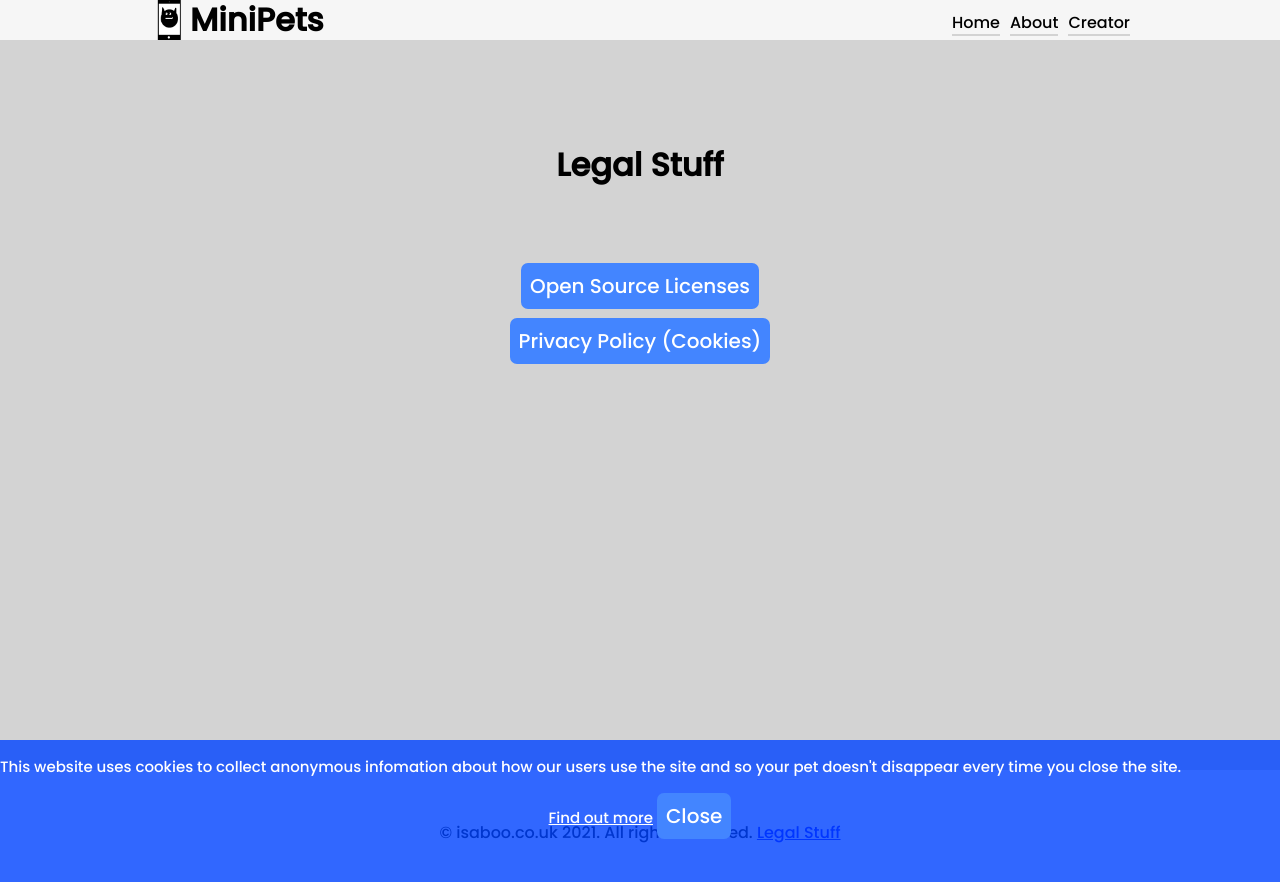
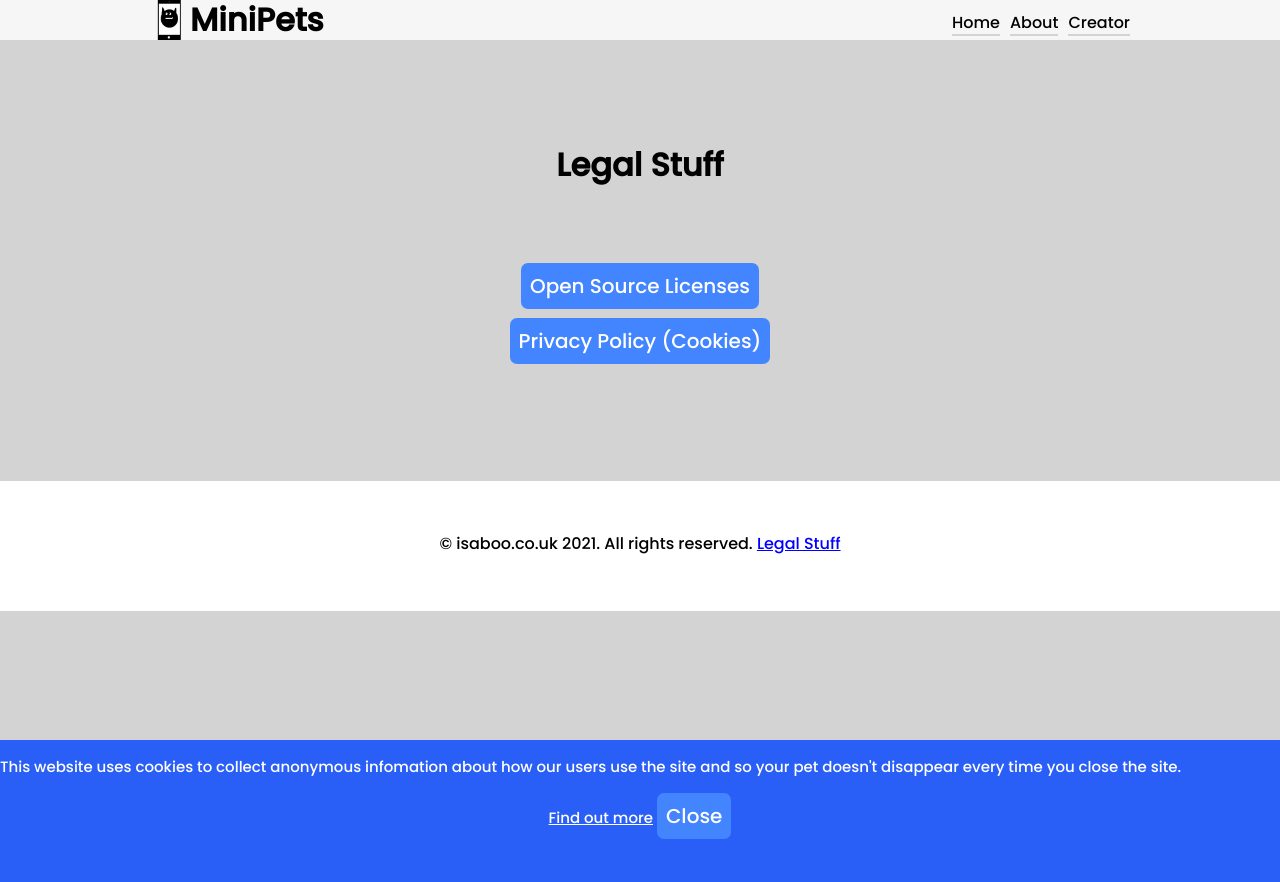
Before and after one commit to isaxk/minipets, a Jekyll site: the page built from legal/legal.html, in a window 1280 px wide. Shown: the top 882 px of the page. Built offline with Jekyll 4.4.1, drawn with Linux system fonts in a browser that asks for light colours; comment, search, counter and statistics services are not loaded.

Commit message:
Update text.html

```diff
--- a/_layouts/text.html
+++ b/_layouts/text.html
@@ -1,11 +1,11 @@
 ---
 layout: splash
 ---
-<div id="about">
+<div id="about" style="min-width: 85%;">
     <h1>{{page.title}}</h1>
        {{content}}
 
 </div>
-<footer style="position: absolute; bottom: 0;">
+<footer>
         &copy; isaboo.co.uk 2021. All rights reserved. <a href="/legal">Legal Stuff</a>
     </footer>
```
